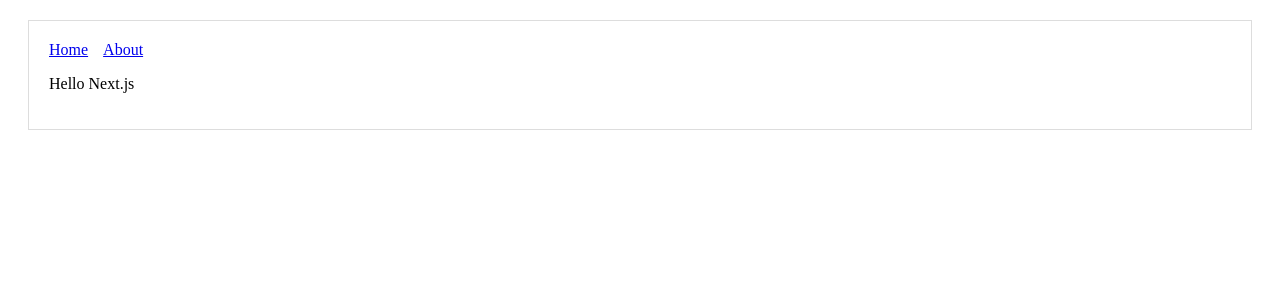
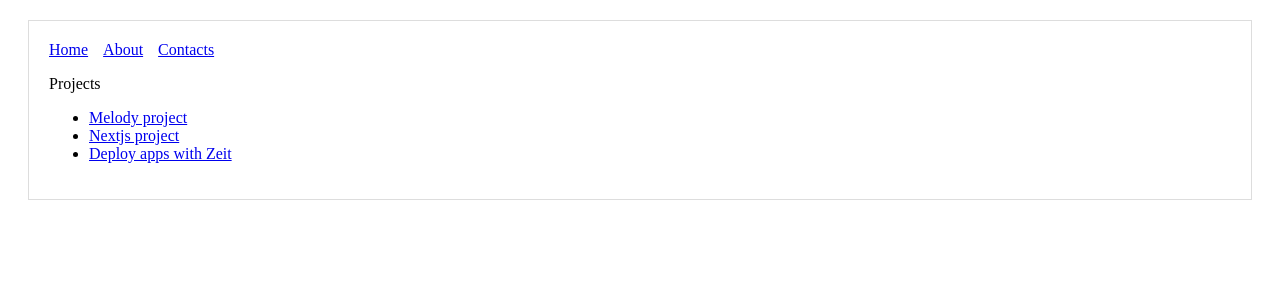
Before and after one commit to miukki/fullstack-backbone, a Next.js app: page / in a window 1280 px wide. Shown: the top 300 px of the page. Built offline with nearby package versions, Linux system fonts and the light colour scheme.

Commit message:
fixes miukki/fullstack-backbone#1, miukki/fullstack-backbone#2

```diff
--- a/components/Header.js
+++ b/components/Header.js
@@ -12,6 +12,9 @@ const Header = () => (
     <Link href="/about">
       <a style={linkStyle}>About</a>
     </Link>
+    <Link href="/contacts">
+      <a style={linkStyle}>Contacts</a>
+    </Link>
   </div>
 )
 
--- /dev/null
+++ b/components/WithLayout.js
@@ -0,0 +1,20 @@
+// components/MyLayout.js
+
+import Header from './Header'
+
+const layoutStyle = {
+  margin: 20,
+  padding: 20,
+  border: '1px solid #DDD'
+}
+
+const withLayout = Page => {
+  return () => (
+    <div style={layoutStyle}>
+      <Header />
+      <Page />
+    </div>
+  )
+}
+
+export default withLayout
--- a/pages/about.js
+++ b/pages/about.js
@@ -5,12 +5,7 @@ import Layout from '../components/MyLayout.js'
 export default function About() {
   return (
     <Layout>
-
       <p>This is the about page</p>
-
-
     </Layout>
-
-
   )
 }
--- a/pages/index.js
+++ b/pages/index.js
@@ -1,20 +1,26 @@
 import Link from 'next/link'
 import Header from '../components/Header'
 import Layout from '../components/MyLayout.js'
+import WithLayout from '../components/WithLayout'
 
-const Index = () => (
-    <div>
+const ProjectLink = ({title}) => (
+  <li>
+    <Link href={`/project?title=${title}`}>
+      <a>{title}</a>
+    </Link>
+  </li>
+)
 
-      <Layout>
+const Index = () => {
+  const projects = ['Melody project', 'Nextjs project', 'Deploy apps with Zeit'];
+  return (<>
+    <p>Projects</p>
+    <ul>
+      {projects.map((i,index) => <ProjectLink key={index} title={i} />)}
 
-        <p>Hello Next.js</p>
+    </ul>
+  </>
+  )
+}
 
-
-      </Layout>
-
-
-
-    </div>
-  )
-
-export default Index
+export default WithLayout(Index)
```
Also changed, not shown: components/Layout.js (added, +16 -0 lines), pages/contacts.js (added, +11 -0 lines), pages/project.js (added, +19 -0 lines). Lines whose indentation alone changed are shown as unchanged.
